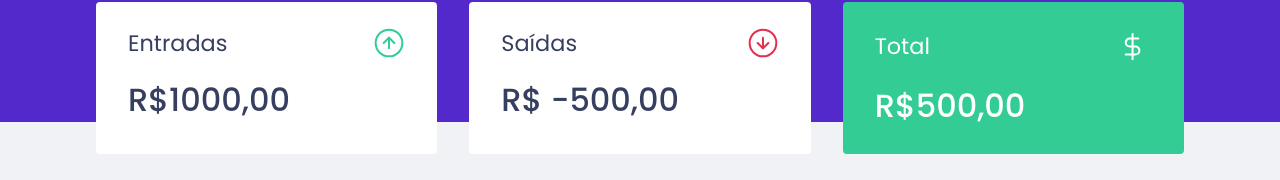
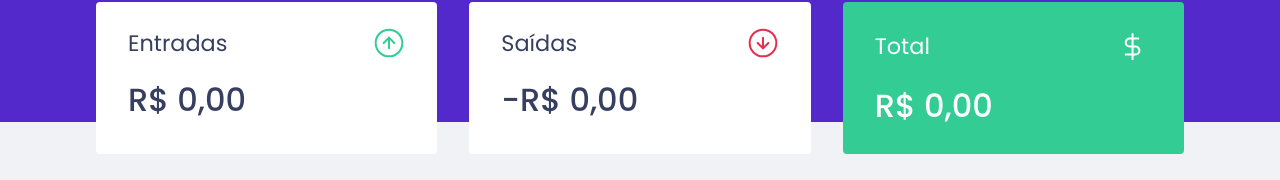
Before and after one commit to vagnersilvas/dtMoney, a React (Create React App) app: page / in a window 1280 px wide. Shown: the part 150-330 px from the top of the page. Built offline with nearby package versions, Linux system fonts and the light colour scheme; no server answers; what miragejs would draw is missing.

Commit message:
my way for update values on cards from summary

```diff
--- a/src/components/Summary/index.tsx
+++ b/src/components/Summary/index.tsx
@@ -1,11 +1,47 @@
+import { useContext, useEffect, useState } from 'react';
 import incomeImg from '../../assets/incomes.svg';
 import outcomeImg from '../../assets/outComes.svg';
 import totalImg from '../../assets/total.svg';
+import { TransactionContext } from '../../TransactionsContext';
 
 
 import { Container } from "./styles";
 
 export function Summary() {
+  const { transactions } = useContext(TransactionContext)
+
+  const [entries, setEntries] = useState(0)
+  const [expenses, setExpense] = useState(0)
+  const [total, setTotal] = useState(0)
+
+  function typeAmount(arg: string) {
+    const total = transactions
+      .filter(transaction => transaction.type === arg)
+      .reduce((acc, transaction) => {
+        return acc + transaction.amount
+      }, 0)
+    return total
+  }
+
+  function amountFromCurrencyBRL(amount: number) {
+    return new Intl.NumberFormat('pt-BR',
+      {
+        style: 'currency',
+        currency: 'BRL'
+      }
+    ).format(amount)
+  }
+
+  useEffect(() => {
+    setExpense(typeAmount('withdraw'))
+    setEntries(typeAmount('deposit'))
+
+  }, [transactions])
+
+  useEffect(() => {
+    setTotal(entries - expenses)
+  }, [entries, expenses])
+
   return (
     <>
       <Container>
@@ -14,21 +50,27 @@ export function Summary() {
             <p>Entradas</p>
             <img src={incomeImg} alt="Entradas" />
           </header>
-            <strong>R$1000,00</strong>
+          <strong>
+            {amountFromCurrencyBRL(entries)}
+          </strong>
         </div>
         <div>
           <header>
             <p>Saídas</p>
             <img src={outcomeImg} alt="Saídas" />
           </header>
-            <strong>R$ -500,00</strong>
+          <strong>
+            -{amountFromCurrencyBRL(expenses)}
+          </strong>
         </div>
         <div className="highlight-background">
           <header>
             <p>Total</p>
             <img src={totalImg} alt="Total" />
           </header>
-            <strong>R$500,00</strong>
+          <strong>
+            {amountFromCurrencyBRL(total)}
+          </strong>
         </div>
       </Container>
     </>
```
Lines whose indentation alone changed are shown as unchanged.
